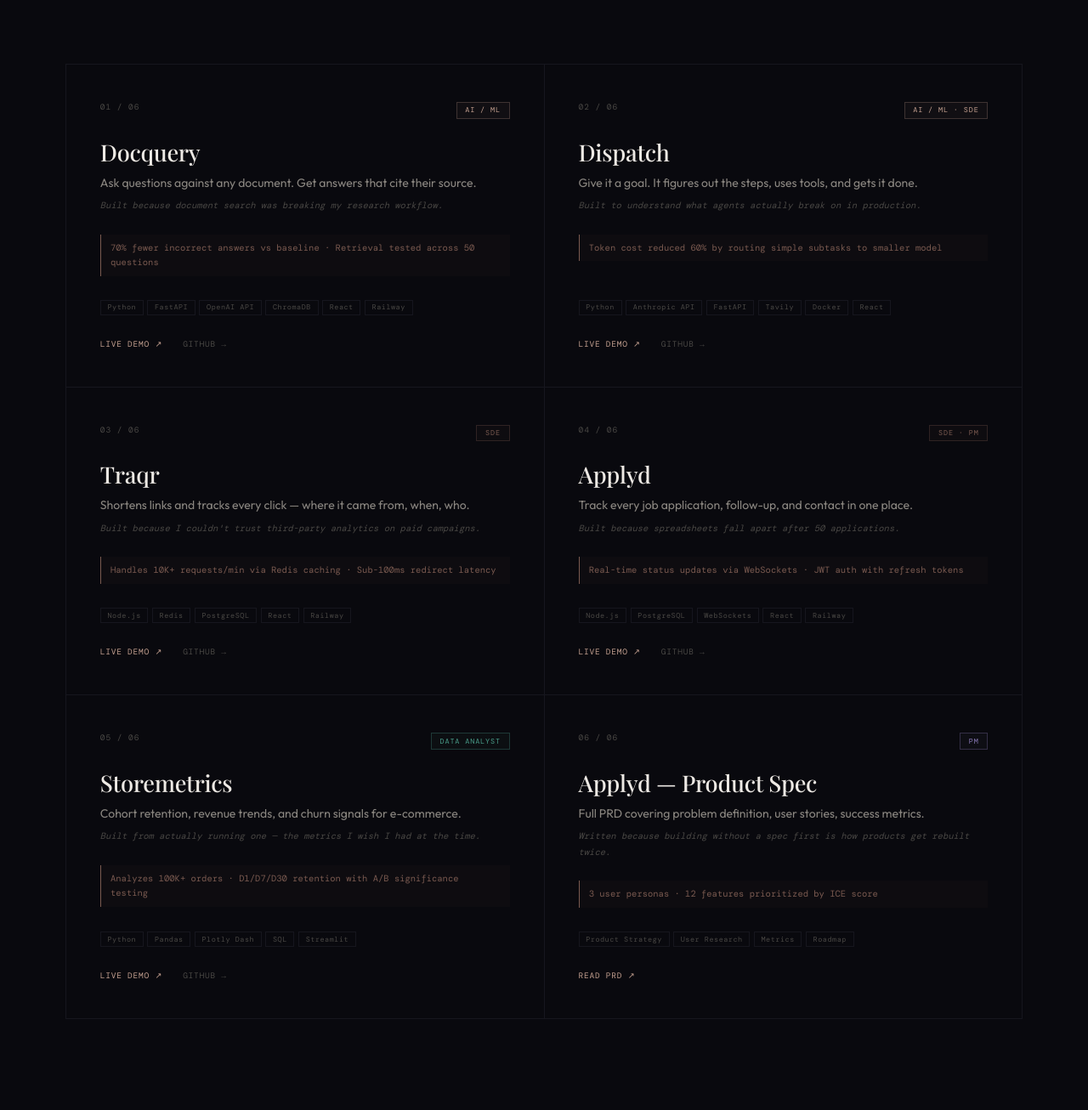
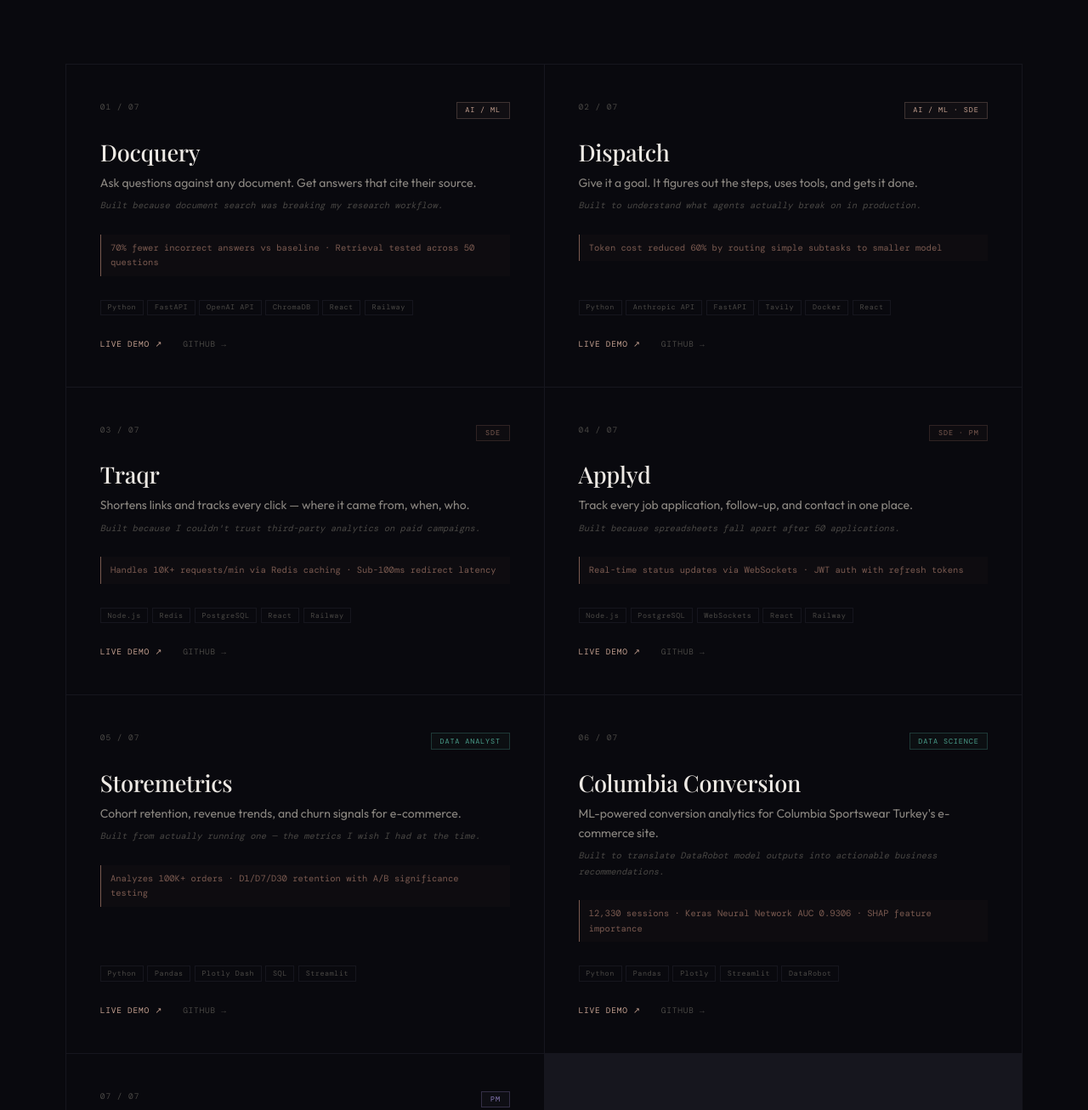
Before and after one commit to harshgolani/portfolio, a plain HTML site: page index.html in a window 1280 px wide. Shown: the part 1109-2415 px from the top of the page at 85% size. Drawn offline with nearby package versions, Linux system fonts and the light colour scheme; a web font is replaced by a local one.

Commit message:
feat: add Columbia conversion project card

```diff
--- a/index.html
+++ b/index.html
@@ -411,7 +411,7 @@ footer p{font-family:'DM Mono',monospace;font-size:8.5px;color:var(--text3);lett
 
     <div class="proj-card reveal">
       <div class="proj-scan"></div>
-      <div class="p-top"><span class="p-num">01 / 06</span><span class="p-badge ba">AI / ML</span></div>
+      <div class="p-top"><span class="p-num">01 / 07</span><span class="p-badge ba">AI / ML</span></div>
       <h3 class="p-name">Docquery</h3>
       <p class="p-what">Ask questions against any document. Get answers that cite their source.</p>
       <p class="p-why">Built because document search was breaking my research workflow.</p>
@@ -428,7 +428,7 @@ footer p{font-family:'DM Mono',monospace;font-size:8.5px;color:var(--text3);lett
 
     <div class="proj-card reveal d1">
       <div class="proj-scan"></div>
-      <div class="p-top"><span class="p-num">02 / 06</span><span class="p-badge ba">AI / ML · SDE</span></div>
+      <div class="p-top"><span class="p-num">02 / 07</span><span class="p-badge ba">AI / ML · SDE</span></div>
       <h3 class="p-name">Dispatch</h3>
       <p class="p-what">Give it a goal. It figures out the steps, uses tools, and gets it done.</p>
       <p class="p-why">Built to understand what agents actually break on in production.</p>
@@ -445,7 +445,7 @@ footer p{font-family:'DM Mono',monospace;font-size:8.5px;color:var(--text3);lett
 
     <div class="proj-card reveal">
       <div class="proj-scan"></div>
-      <div class="p-top"><span class="p-num">03 / 06</span><span class="p-badge bs">SDE</span></div>
+      <div class="p-top"><span class="p-num">03 / 07</span><span class="p-badge bs">SDE</span></div>
       <h3 class="p-name">Traqr</h3>
       <p class="p-what">Shortens links and tracks every click — where it came from, when, who.</p>
       <p class="p-why">Built because I couldn't trust third-party analytics on paid campaigns.</p>
@@ -462,7 +462,7 @@ footer p{font-family:'DM Mono',monospace;font-size:8.5px;color:var(--text3);lett
 
     <div class="proj-card reveal d1">
       <div class="proj-scan"></div>
-      <div class="p-top"><span class="p-num">04 / 06</span><span class="p-badge bs">SDE · PM</span></div>
+      <div class="p-top"><span class="p-num">04 / 07</span><span class="p-badge bs">SDE · PM</span></div>
       <h3 class="p-name">Applyd</h3>
       <p class="p-what">Track every job application, follow-up, and contact in one place.</p>
       <p class="p-why">Built because spreadsheets fall apart after 50 applications.</p>
@@ -479,7 +479,7 @@ footer p{font-family:'DM Mono',monospace;font-size:8.5px;color:var(--text3);lett
 
     <div class="proj-card reveal">
       <div class="proj-scan"></div>
-      <div class="p-top"><span class="p-num">05 / 06</span><span class="p-badge bd">Data Analyst</span></div>
+      <div class="p-top"><span class="p-num">05 / 07</span><span class="p-badge bd">Data Analyst</span></div>
       <h3 class="p-name">Storemetrics</h3>
       <p class="p-what">Cohort retention, revenue trends, and churn signals for e-commerce.</p>
       <p class="p-why">Built from actually running one — the metrics I wish I had at the time.</p>
@@ -494,9 +494,26 @@ footer p{font-family:'DM Mono',monospace;font-size:8.5px;color:var(--text3);lett
       </div>
     </div>
 
+    <div class="proj-card reveal">
+      <div class="proj-scan"></div>
+      <div class="p-top"><span class="p-num">06 / 07</span><span class="p-badge bd">Data Science</span></div>
+      <h3 class="p-name">Columbia Conversion</h3>
+      <p class="p-what">ML-powered conversion analytics for Columbia Sportswear Turkey's e-commerce site.</p>
+      <p class="p-why">Built to translate DataRobot model outputs into actionable business recommendations.</p>
+      <div class="p-metric">12,330 sessions · Keras Neural Network AUC 0.9306 · SHAP feature importance</div>
+      <div class="p-stack">
+        <span class="stag">Python</span><span class="stag">Pandas</span><span class="stag">Plotly</span>
+        <span class="stag">Streamlit</span><span class="stag">DataRobot</span>
+      </div>
+      <div class="p-links">
+        <a href="https://columbia-conversion.streamlit.app" class="plink">Live Demo ↗</a>
+        <a href="https://github.com/harshgolani/columbia-conversion" class="plink dim">GitHub →</a>
+      </div>
+    </div>
+
     <div class="proj-card reveal d1">
       <div class="proj-scan"></div>
-      <div class="p-top"><span class="p-num">06 / 06</span><span class="p-badge bp">PM</span></div>
+      <div class="p-top"><span class="p-num">07 / 07</span><span class="p-badge bp">PM</span></div>
       <h3 class="p-name">Applyd — Product Spec</h3>
       <p class="p-what">Full PRD covering problem definition, user stories, success metrics.</p>
       <p class="p-why">Written because building without a spec first is how products get rebuilt twice.</p>
```
